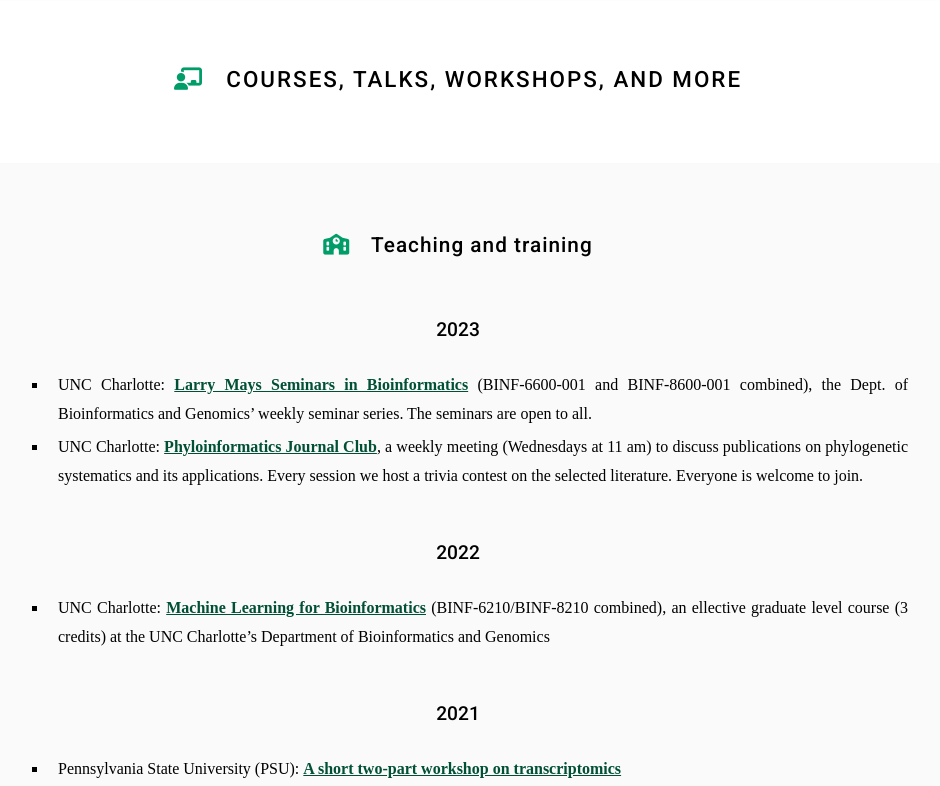
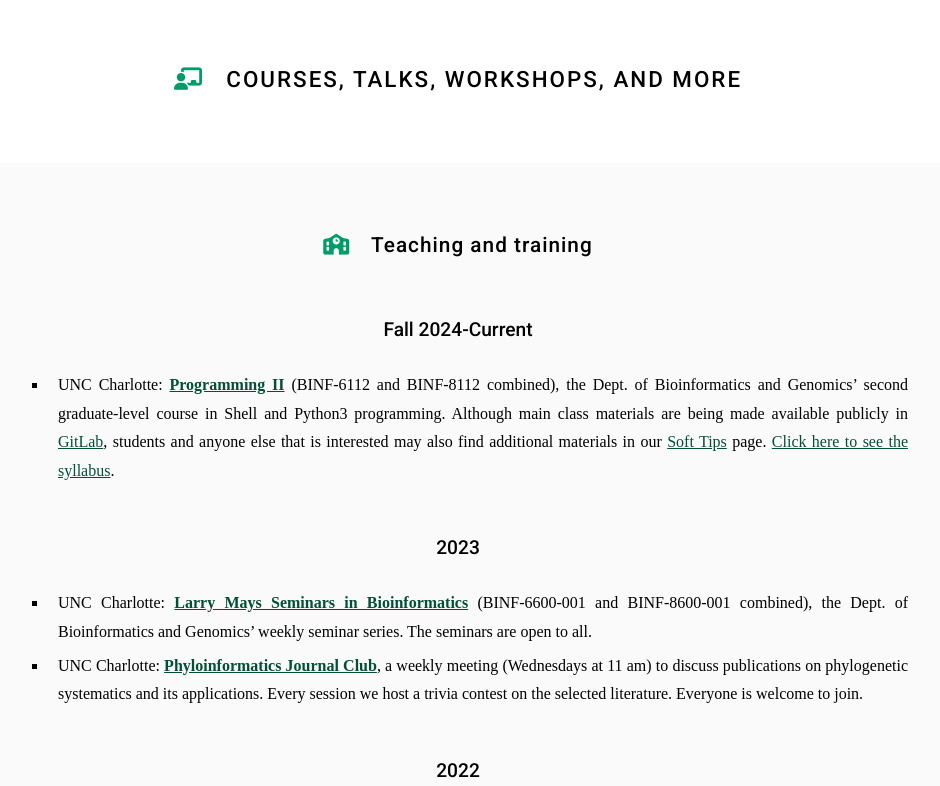
Before and after one commit to machadodj/machadodj.github.io, a Jekyll site: the page built from education/index.md, in a window 1280 px wide and 900 px high, cut to the strip 114-900 px from the top of the window. Shown: the whole strip, without its empty margins (182-1122 px from the left). Built offline with Jekyll 4.4.1, drawn with Linux system fonts in a browser that asks for light colours; nearby versions of some CDN libraries; some web fonts are replaced.

Commit message:
Update index.md

```diff
--- a/education/index.md
+++ b/education/index.md
@@ -14,6 +14,10 @@ nav:
 {% include section.html %}
 
 ## <i class="fas fa-school"></i>Teaching and training
+
+### Fall 2024-Current
+
+- UNC Charlotte: [**Programming II**](https://gitlab.com/codepython3) (BINF-6112 and BINF-8112 combined), the Dept. of Bioinformatics and Genomics' second graduate-level course in Shell and Python3 programming. Although main class materials are being made available publicly in [GitLab](https://gitlab.com/codepython3), students and anyone else that is interested may also find additional materials in our [Soft Tips](https://phyloinformatics.notion.site/Soft-tips-2303f513e4e6461285e4ad838bc9db61) page. [Click here to see the syllabus](https://gitlab.com/codepython3/read/-/blob/main/SYLLABUS.md).
 
 ### 2023
 
```
